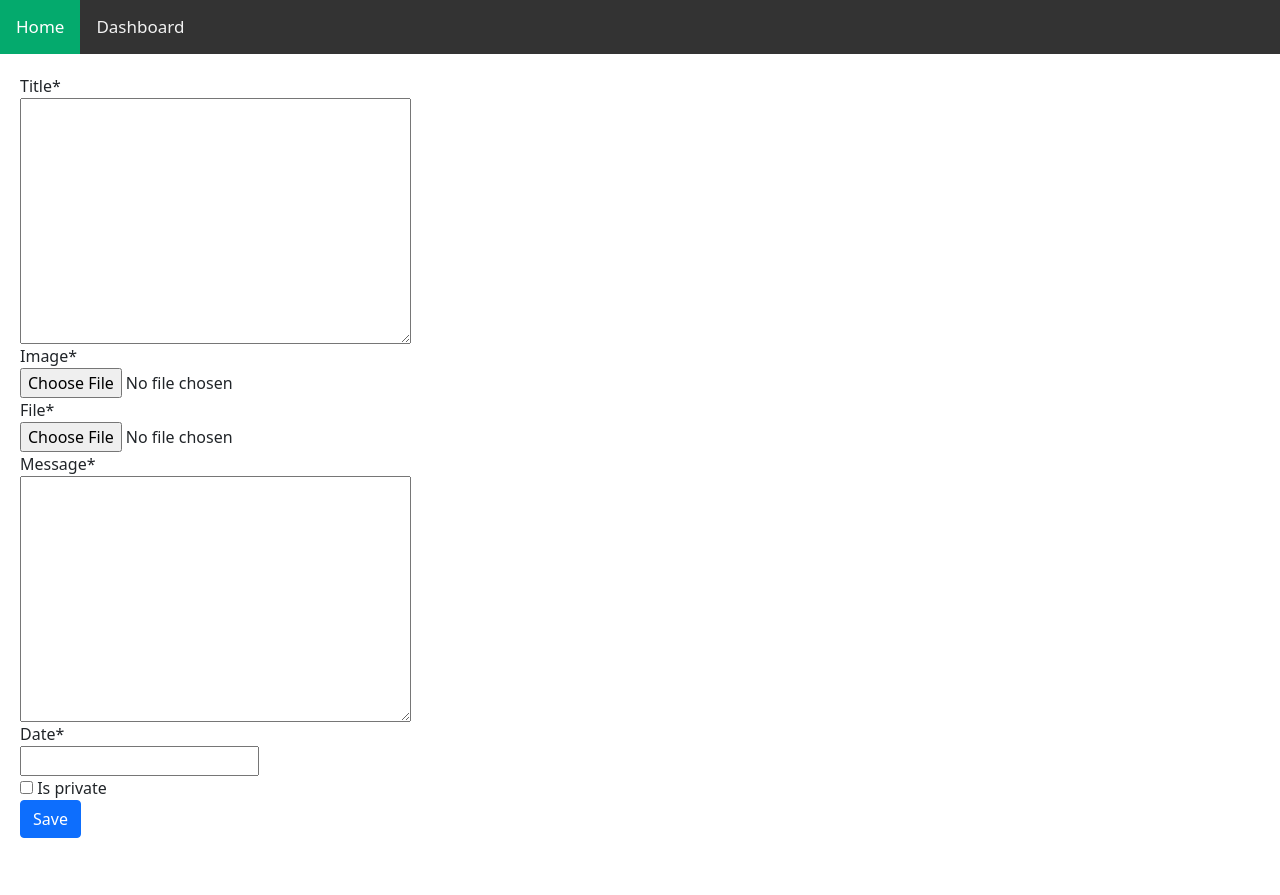
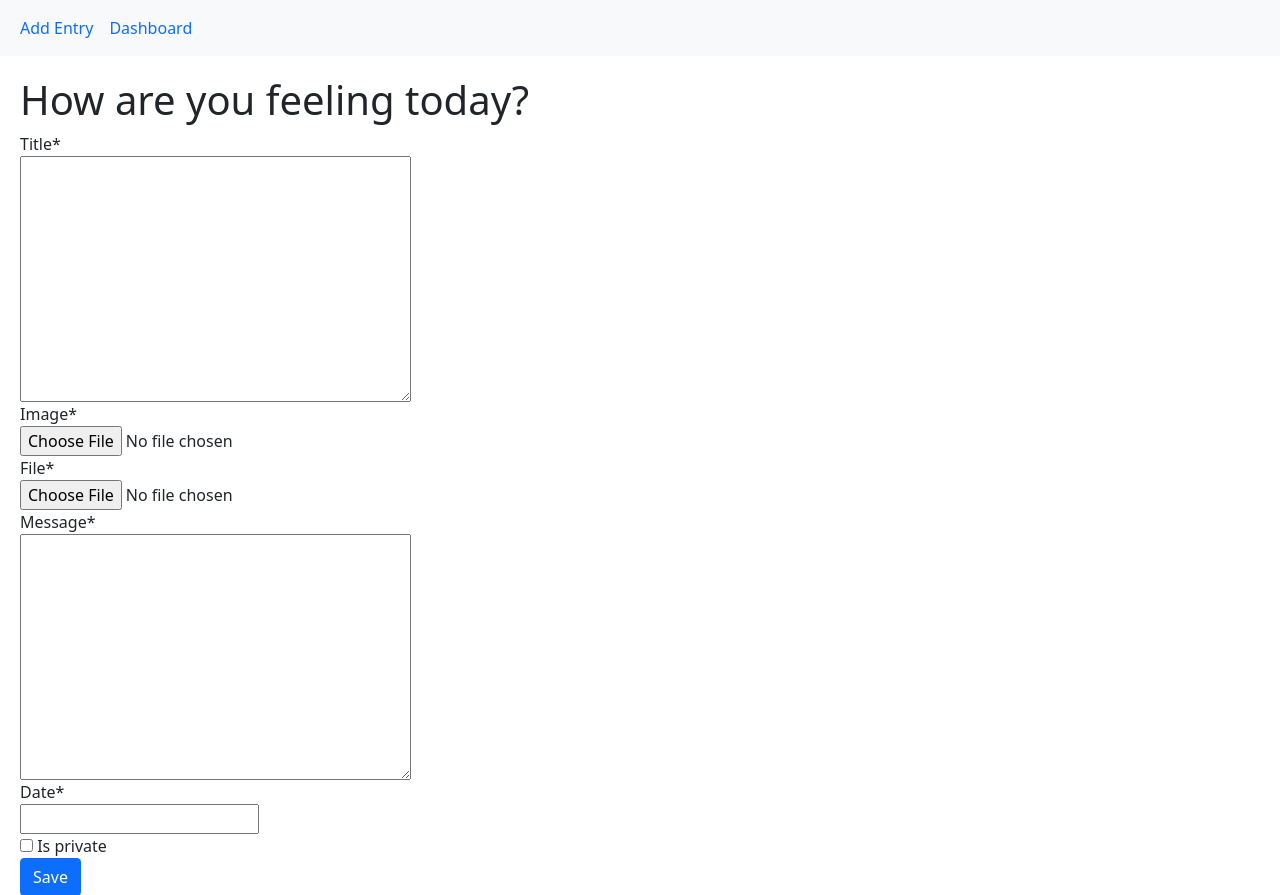
Before and after one commit to UBH-Fall2023/ubh-fall2023-ShreyasSridhar24, a Django app: page /journal/journal-add in a window 1280 px wide. Shown: the top 895 px of the page. Before the commit the page ends 838 px from the top, so only its background shows below. Run offline with Django 4.2, Linux system fonts and the light colour scheme; some libraries are stand-ins or nearby versions.

Commit message:
updated look

```diff
--- a/smartjournal/journal/forms.py
+++ b/smartjournal/journal/forms.py
@@ -7,3 +7,8 @@ class JournalForm(ModelForm):
     class Meta:
         model = Journal
         fields = '__all__'
+        def __init__(self, *args, **kwargs):
+            super(ModelForm, self).__init__(*args, **kwargs)
+            self.fields['image'].required = False
+            self.fields['file'].required = False
+            self.fields['message'].required = False
--- a/smartjournal/journal/templates/journal/add_journal_entry.html
+++ b/smartjournal/journal/templates/journal/add_journal_entry.html
@@ -3,11 +3,22 @@
 {% load static %}
 
 {% block content %}
-<div class="topnav">
-  <a class="active" href="#home">Home</a>
-  <a href="{% url 'journal-detail' %}">Dashboard</a>
-</div>
+<nav class="navbar navbar-expand-sm bg-light">
+  <div class="container-fluid">
+    <!-- Links -->
+    <ul class="navbar-nav">
+      <li class="nav-item">
+        <a class="nav-link" href="journal-add">Add Entry</a>
+      </li>
+      <li class="nav-item">
+        <a class="nav-link" href="journal-detail">Dashboard</a>
+      </li>
+    </ul>
+  </div>
+
+</nav>
 <div style="padding: 20px">
+  <h1> How are you feeling today? </h1>
   <form method="post">
     {% csrf_token %}
     {{ form | crispy }}
--- a/smartjournal/journal/templates/journal/base.html
+++ b/smartjournal/journal/templates/journal/base.html
@@ -12,5 +12,4 @@
 
 
 {% block content %}
-{% comment %} content {% endcomment %}
 {% endblock %}
--- a/smartjournal/journal/views.py
+++ b/smartjournal/journal/views.py
@@ -8,6 +8,9 @@ from django.contrib import messages
 
 from journal.forms import JournalForm
 from journal.models import Journal
+
+from plotly.offline import plot
+from plotly.graph_objs import Scatter
 
 # Create your views here.
 
@@ -42,7 +45,8 @@ class JournalAddView(FormView):
         messages.success(self.request, 'Added journal entry.')
         return reverse('journal-add')
 
-class JournalDetailView(LoginRequiredMixin, TemplateView):
+class JournalDetailView(TemplateView):
+    template_name = 'journal/journal_view.html'
     def test_func(self):
         """ UserPassesTestMixin Tests"""
         if self.request.user.is_superuser:
@@ -58,11 +62,22 @@ class JournalDetailView(LoginRequiredMixin, TemplateView):
 
         messages.error(self.request, 'You do not have permission to download all notes.')
 
-    def get_context_data(self, kwargs):
-        context = super().get_context_data(**kwargs)
-        pk = self.kwargs.get('pk')
+    def get(self, request, *args, **kwargs):
+        x_data = [0,1,2,3]
+        y_data = [x**2 for x in x_data]
+        plot_div = plot([Scatter(x=x_data, y=y_data,
+                        mode='lines', name='test',
+                        opacity=0.8, marker_color='green')],
+               output_type='div')
+        context = {}
+        context["sample_graph"] = plot_div
+        return render(request, self.template_name, context)
+
+    # def get_context_data(self, **kwargs):
+        # context = super().get_context_data(**kwargs)
+        # pk = self.kwargs.get('pk')
         # allocation_obj = get_object_or_404(Allocation, pk=pk)
-        journal_obj = get_object_or_404(Journal, pk=pk)
-        context["jounral"] = journal_obj
+        # journal_obj = get_object_or_404(Journal, pk=pk)
+        # context["journal"] = journal_obj
 
         return context
--- a/smartjournal/requirements.txt
+++ b/smartjournal/requirements.txt
@@ -1,3 +1,4 @@
 django-extensions
 django-crispy-forms==1.14.0
 pytesseract
+plotly
```
Also changed, not shown: smartjournal/journal/templates/journal/journal_view.html (+26 -0 lines), smartjournal/db.sqlite3, 1 other file.
